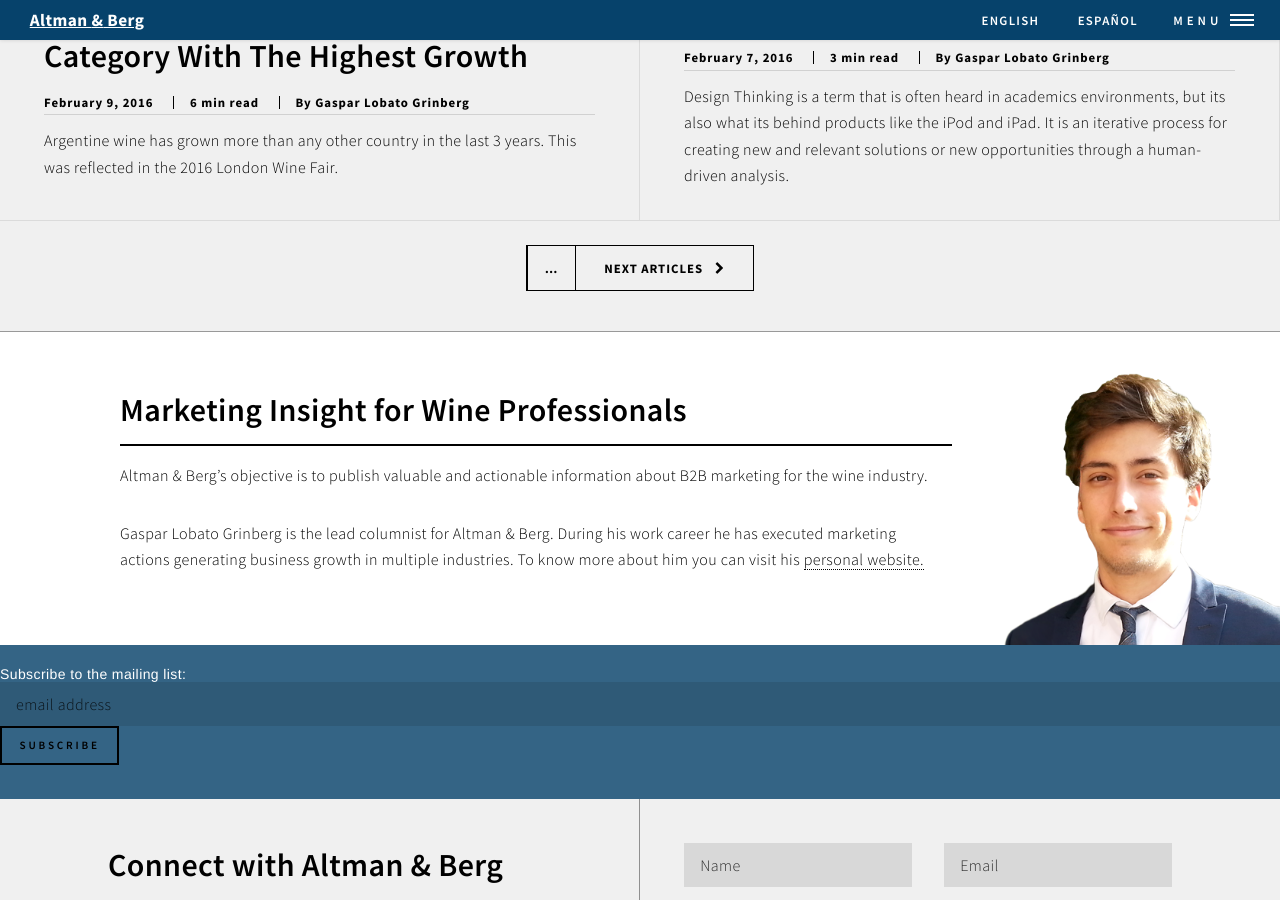
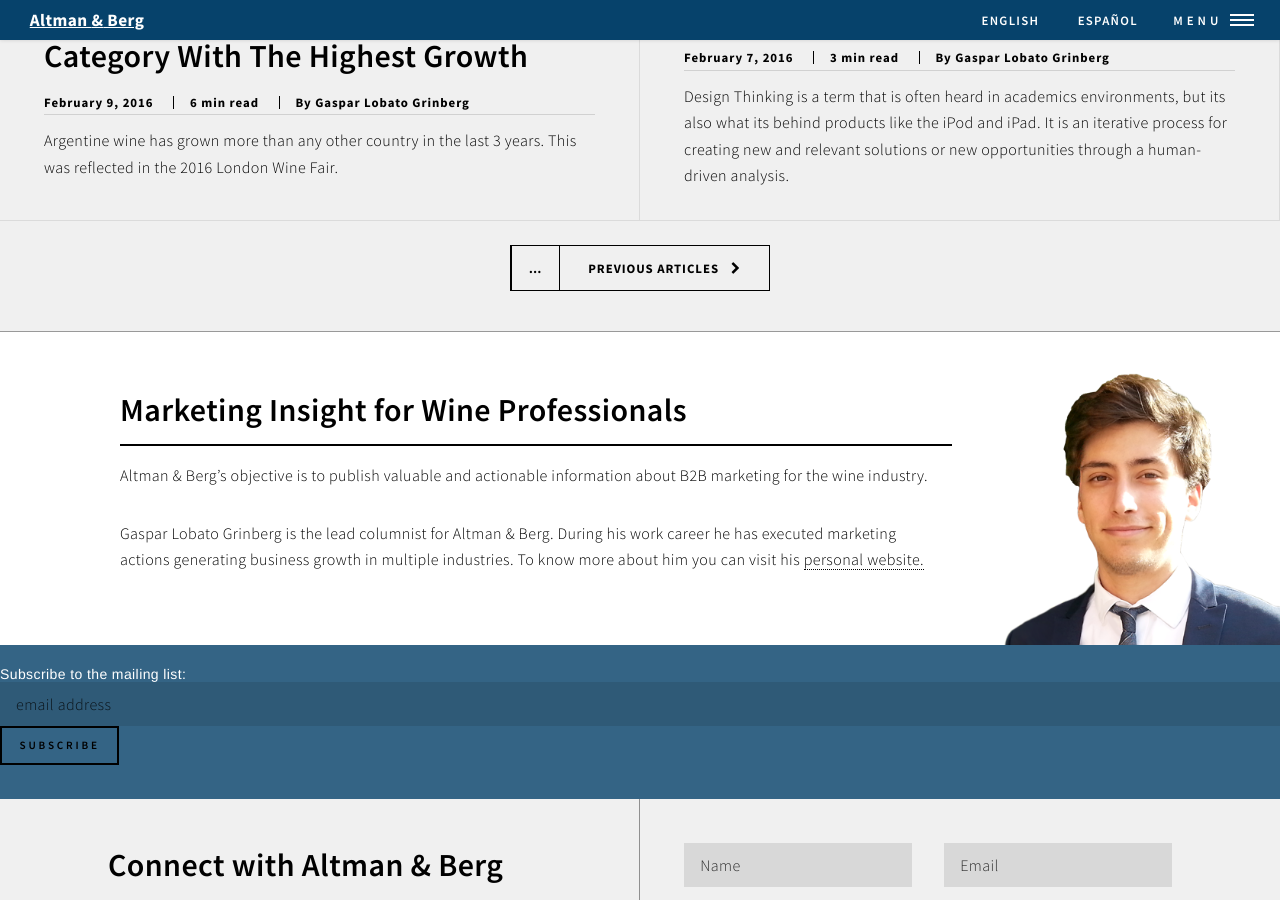
Before and after one commit to gasparlg/altman-berg, a Jekyll site: the page built from index.html, in a window 1280 px wide and 900 px high, scrolled down 1950 px. Built offline with Jekyll 4.4.1, drawn with Linux system fonts in a browser that asks for light colours; the list of posts is cut into pages by our own code; comment, search, counter and statistics services are not loaded.

Commit message:
I fixed a couple of links

```diff
--- a/index.html
+++ b/index.html
@@ -2,12 +2,13 @@
 layout:  default
 ---
 <div id="wrapper" class="mainpage">
+<div itemscope itemtype="http://schema.org/CreativeWork">
     <!-- Header -->
         <header id="header" class="alt">
             <a href="{{site.baseurl}}" class="logo"><strong></strong><span>Altman <span id="amp">&amp;</span> Berg</span></a>
             <nav class="flex-container">
                 <a href="http://altmanberg.com" class="logo" id="lang">English</a>
-                <a href="http://es.frontmesh.com" class="logo" id="lang">Español</a>
+                <a href="http://es.altmanberg.com" class="logo" id="lang">Español</a>
                 <a href="#menu">&nbsp;Menu</a>
             </nav>
         </header>
@@ -18,8 +19,8 @@ layout:  default
             <li><a href="{{site.baseurl}}columnists" class="button special">Columnists</a></li>
             <li><a href="{{site.baseurl}}tags" class="button special">Archive</a></li>
             <li><a href="#footer" class="button special fit">Contact</a></li>
-            <li><a href="http://frontmesh.com" class="button special">English</a></li>
-            <li><a href="http://es.frontmesh.com" class="button special">Español</a></li>
+            <li><a href="http://altmanberg.com" class="button special">English</a></li>
+            <li><a href="http://es.altmanberg.com" class="button special">Español</a></li>
         </ul>
         <!--
         <ul class="actions vertical">
@@ -44,7 +45,7 @@ layout:  default
             <div class="posts">
                 {% for post in paginator.posts %}
                     <article role="article" itemscope itemtype="http://schema.org/BlogPosting">
-                        <a href="{{post.url}}" class="imagep"><img src="{{site.baseurl}}{{post.img-s}}"></a>
+                        <a href="{{post.url}}" class="imagep"><img src="{{site.baseurl}}{{post.img-s}}" itemprop="image"></a>
                         <header>
                             <h2><a href="{{post.url}}" rel="bookmark" title="Permanent Link to {{site.baseurl}}{{post.url}}">
                                 {{post.title}}</a></h2>
@@ -69,14 +70,14 @@ layout:  default
                     <ul class="pagination">
                     {% if paginator.previous_page %}
                     {% if paginator.previous_page == 1 %}
-                    <li><a href="{{site.baseurl}}" class="previous">Previous Articles</a></li>
+                    <li><a href="{{site.baseurl}}" class="previous">Next Articles</a></li>
                     {% else %}
-                    <li><a href="{{site.baseurl}}blog/page{{paginator.previous_page}}" class="previous">Previous Articles</a></li>
+                    <li><a href="{{site.baseurl}}blog/page{{paginator.previous_page}}" class="previous">Next Articles</a></li>
                     {% endif %}
                     {% endif %}
                     <li><span class="extra">&hellip;</span></li>
                     {% if paginator.next_page %}
-                    <li><a href="{{site.baseurl}}blog/page{{paginator.next_page}}" class="next">Next Articles</a></li>
+                    <li><a href="{{site.baseurl}}blog/page{{paginator.next_page}}" class="next">Previous Articles</a></li>
                     {% endif %}
                     </ul>
                 </footer>
@@ -89,8 +90,8 @@ layout:  default
                 <header class="major">
                     <h2>Marketing Insight for Wine Professionals</h2>
                 </header>
-                <p>Altman &amp; Berg’s objective is to publish valuable and actionable information about B2B marketing for the wine industry.</p>
-                <p>Gaspar Lobato Grinberg is the lead columnist for Altman &amp; Berg. During his work career he has executed marketing actions generating business growth in multiple industries. To know more about him you can visit his <a href="http://gasparg.com">personal website.</a></p>
+                <p itemprop="about">Altman &amp; Berg’s objective is to publish valuable and actionable information about B2B marketing for the wine industry.</p>
+                <p><span itemprop="author">Gaspar Lobato Grinberg</span> is the lead columnist for Altman &amp; Berg. During his work career he has executed marketing actions generating business growth in multiple industries. To know more about him you can visit his <a href="http://gasparg.com">personal website.</a></p>
                 <!--
                 <ul class="actions">
                     <li><a href="landing.html" class="button next">Sign Up for the Newsletter</a></li>
@@ -100,6 +101,7 @@ layout:  default
             <img src="{{site.baseurl}}images/gaspar_web_22.png">
     </section>
         </div>
+</div>
 <!-- SIGN UP FORM -->
         <section style="background:rgba(6,66,107,.8);">
             <div class="signup">
```
Also changed, not shown: _posts/2016-07-17-History-of-the-Argentine-Wine-Industry-and-its-International-Trade.md (+7 -6 lines).
